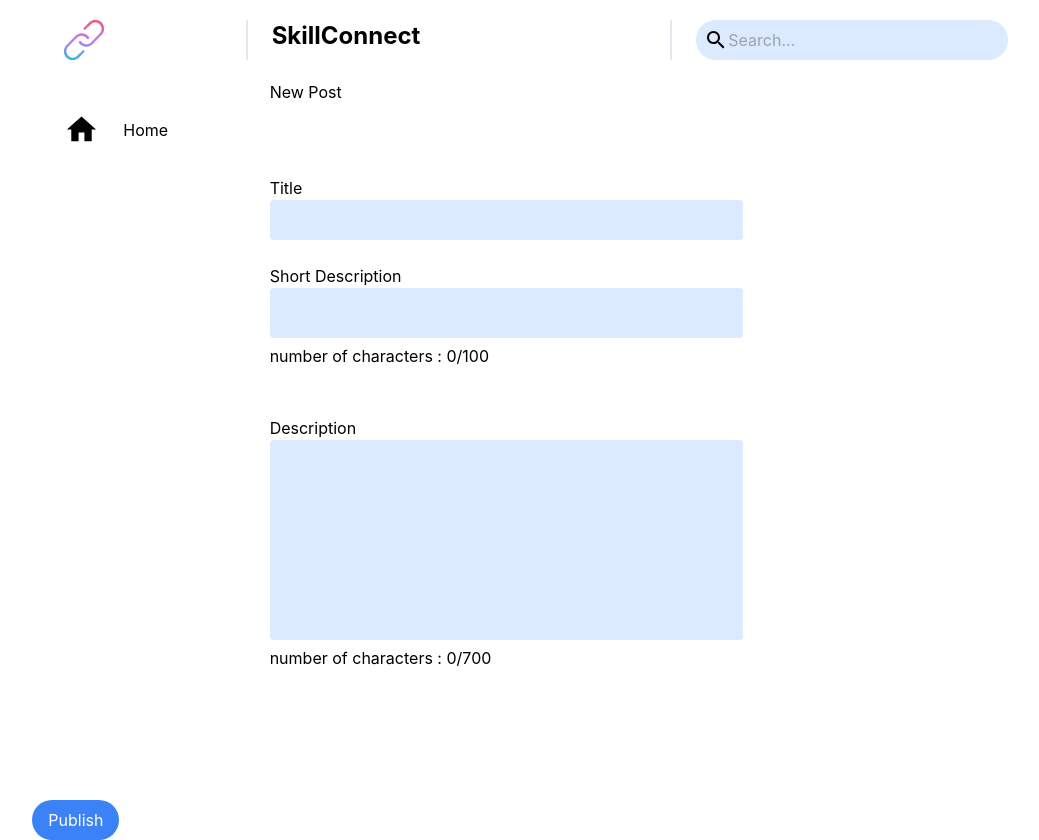
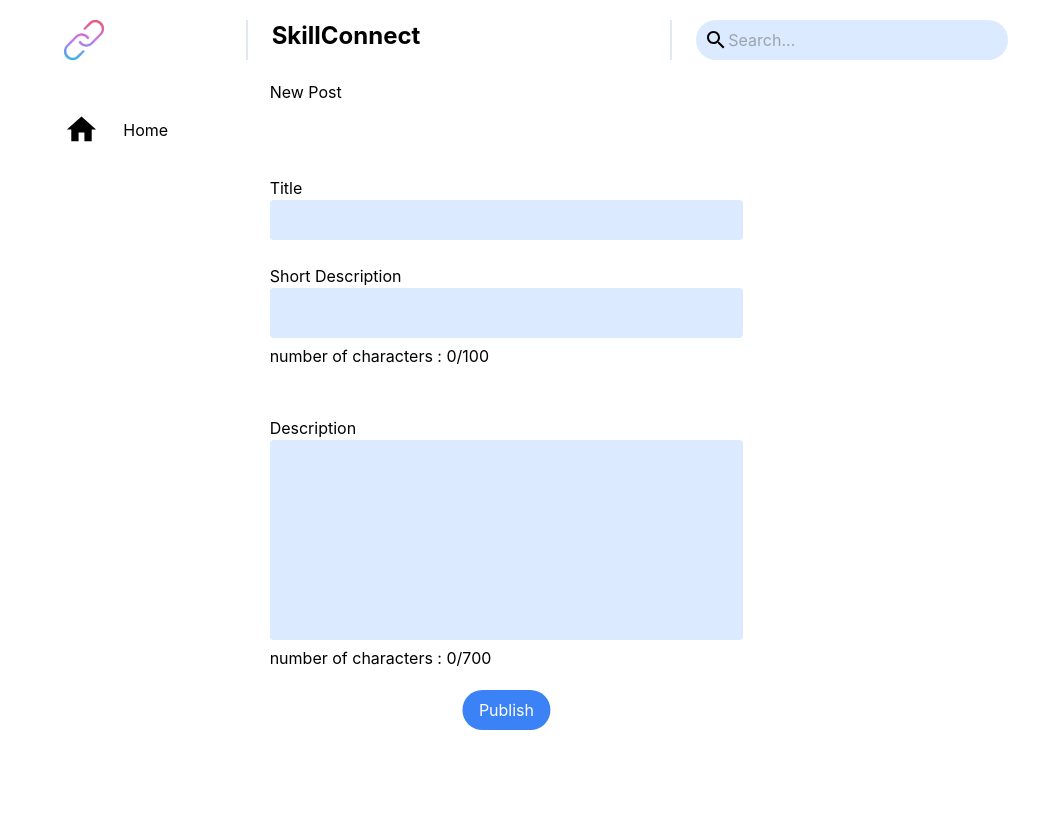
Before and after one commit to jesuisjayus/webproject, a React (Create React App) app in the folder client/: page /NewPost in a window 1280 px wide. Shown: the whole page, without its empty margins (181-1220 px from the left). After the commit the page ends 800 px from the top, so only its background shows below. Built offline with nearby package versions, Linux system fonts and the light colour scheme.

Commit message:
last_changes

```diff
--- a/client/src/components/NewPostLeftbar/NewPostLeftbar.jsx
+++ b/client/src/components/NewPostLeftbar/NewPostLeftbar.jsx
@@ -2,8 +2,7 @@ import React from "react";
 import { Link } from "react-router-dom";
 
 import HomeIcon from "@mui/icons-material/Home";
-import ManageIcon from '@mui/icons-material/ManageAccounts';
-import AddIcon from "@mui/icons-material/AddCircle";
+
 
 const Leftbar = () => {
     return (
--- a/client/src/pages/NewPost/NewPost.jsx
+++ b/client/src/pages/NewPost/NewPost.jsx
@@ -2,14 +2,20 @@ import React from "react";
 import Leftbar from "../../components/NewPostLeftbar/NewPostLeftbar";
 import { useEffect, useState } from 'react';
 import { Link } from "react-router-dom";
+import './stylenewpost.css'
 
 
 const NewPost = () => {
     const [characterCount, setCharacterCount] = useState(0);
-
-    const handleTextareaChange = (event) => {
+    const [characterCount2, setCharacterCount2] = useState(0);
+    const handleTextareaChange_short = (event) => {
         const text = event.target.value;
         setCharacterCount(text.length);
+
+    };
+    const handleTextareaChange_description = (event) => {
+        const text = event.target.value;
+        setCharacterCount2(text.length);
     };
     return (
             <div className="grid grid-cols-1 md:grid-cols-4">
@@ -28,25 +34,25 @@ const NewPost = () => {
                     <br />
                     <br />
                     <h1>Short Description</h1>
-                    <textarea maxlength={100} title="max 100 characters" className="bg-blue-100 rounded resize-none py-2 px-2" style={{ width: '80%', height: '50px' }} onChange={handleTextareaChange}></textarea>
+                    <textarea maxlength={100} title="max 100 characters" className="bg-blue-100 rounded resize-none py-2 px-2" style={{ width: '80%', height: '50px' }} onChange={handleTextareaChange_short}></textarea>
                     <p>number of characters : {characterCount}/100</p>
                     <br />
                     <br />
                     <h1>Description</h1>
-                    <textarea maxlength={700} title="max 700 characters" className="bg-blue-100 rounded resize-none py-2 px-2" style={{ width: '80%', height: '200px' }} onChange={handleTextareaChange}></textarea>
-                    <p>number of characters : {characterCount}/700</p>
+                    <textarea maxlength={700} title="max 700 characters" className="bg-blue-100 rounded resize-none py-2 px-2" style={{ width: '80%', height: '200px' }} onChange={handleTextareaChange_description}></textarea>
+                    <p>number of characters : {characterCount2}/700</p>
                     <br />
-                </div>
-                <div className="flex">
-                <div>
+                    <br></br>
+                    <br></br>
                     <Link to="/profile/:id">
-
-                        <button className="bg-blue-500 px-4 py-2 text-white rounded-full float-right">
-                            Publish
+                    <div class="container">
+                        <button class="bg-blue-500 resize-none px-4 py-2 text-white rounded-full" style={{display: "flex", justifyContent:"center", alignItems:"flex-end"}}>
+                          Publish
                         </button>
+                    </div>
                     </Link>
                 </div>
-            </div>
+
             </div>
         );
 };
--- /dev/null
+++ b/client/src/pages/NewPost/stylenewpost.css
@@ -0,0 +1,12 @@
+
+  .container {
+    position: relative;
+    height: 1vh;
+  }
+
+  button {
+    position: absolute;
+    left: 40%;
+    transform: translateX(-50%);
+    bottom: 20px; /* Adjust the value as needed */
+  }
```
